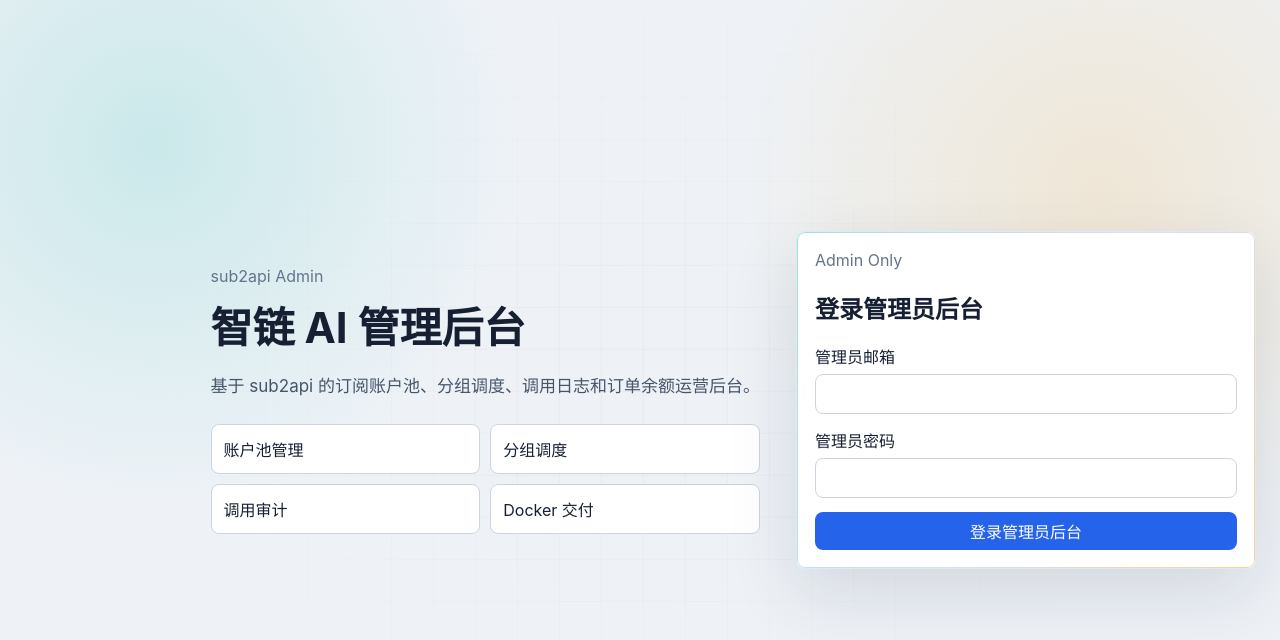
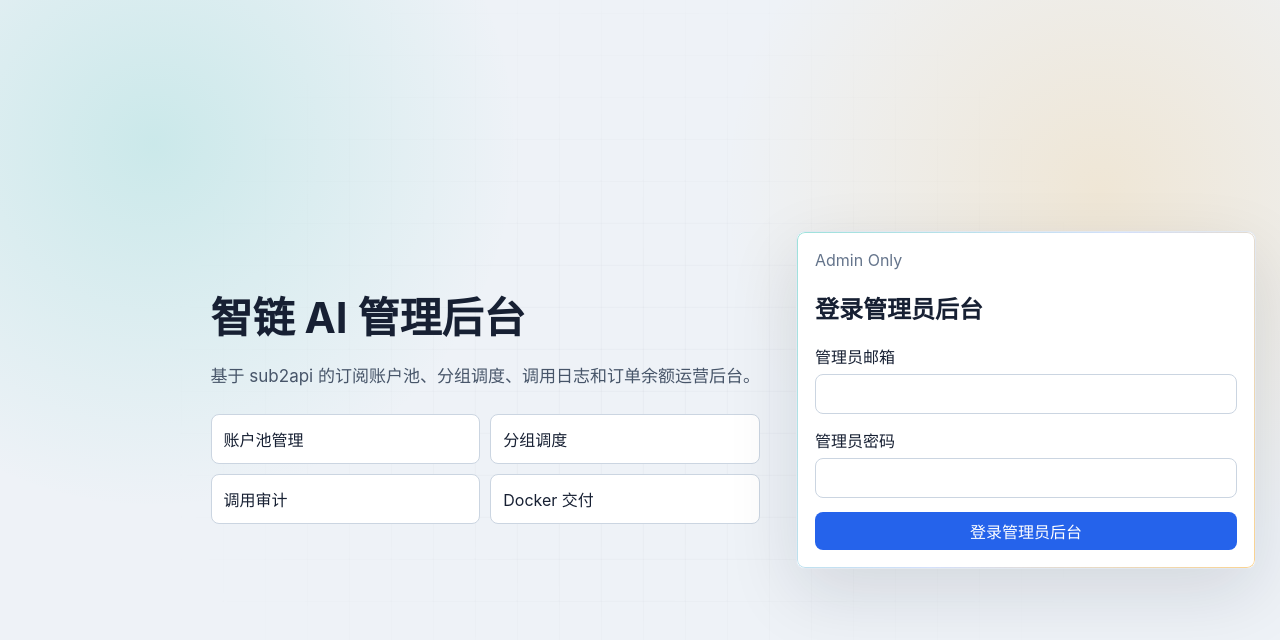
Before and after one commit to fan0269-code/api-, a React (Vite) app: page /login in a window 1280 px wide. Shown: the top 640 px of the page. Built offline with nearby package versions, Linux system fonts and the light colour scheme; no server answers.

Commit message:
fix: remove login page eyebrow

```diff
--- a/src/pages/LoginPage.tsx
+++ b/src/pages/LoginPage.tsx
@@ -32,7 +32,6 @@ export function LoginPage({ onLogin }: { onLogin: (email: string, password: stri
     <main className="login-page">
       <div className="animated-grid-pattern" aria-hidden="true" />
       <section className="login-copy">
-        <span className="eyebrow">sub2api Admin</span>
         <h1>智链 AI 管理后台</h1>
         <p>基于 sub2api 的订阅账户池、分组调度、调用日志和订单余额运营后台。</p>
         <div className="login-value-grid">
```
